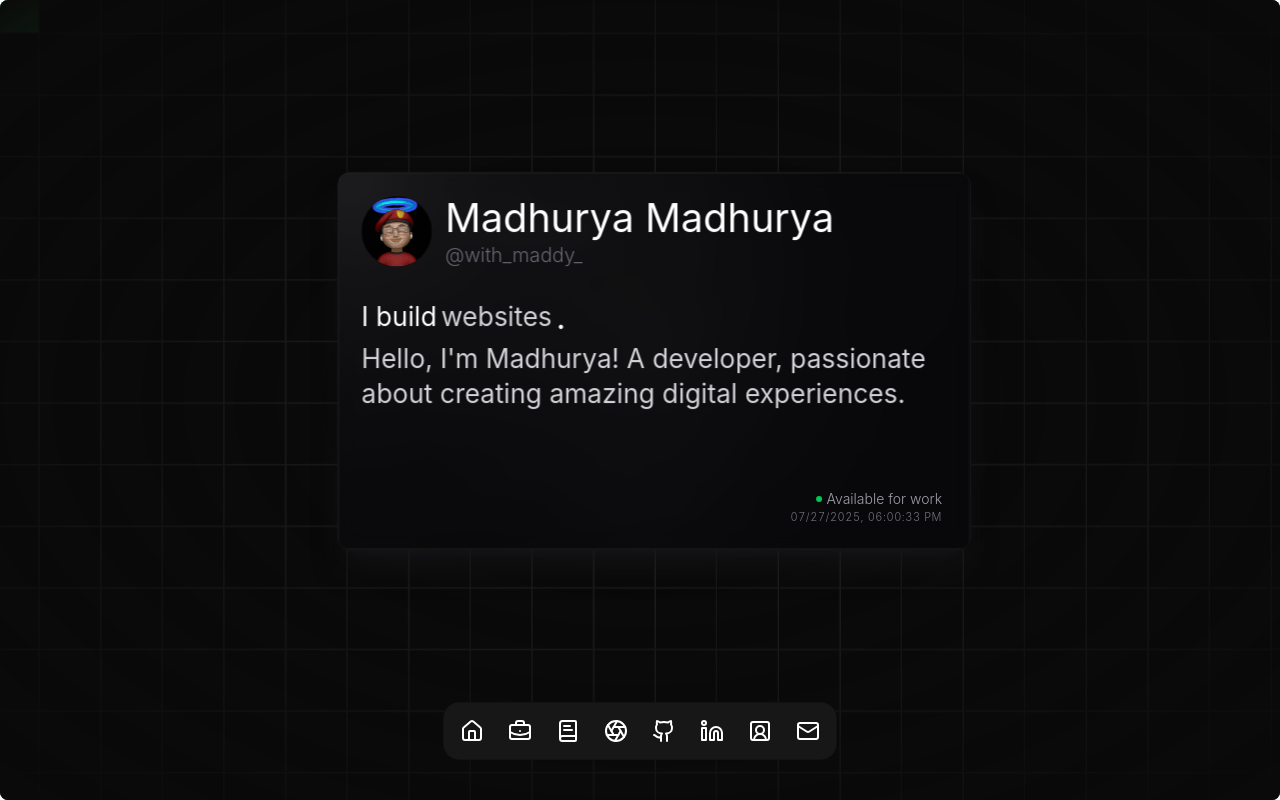
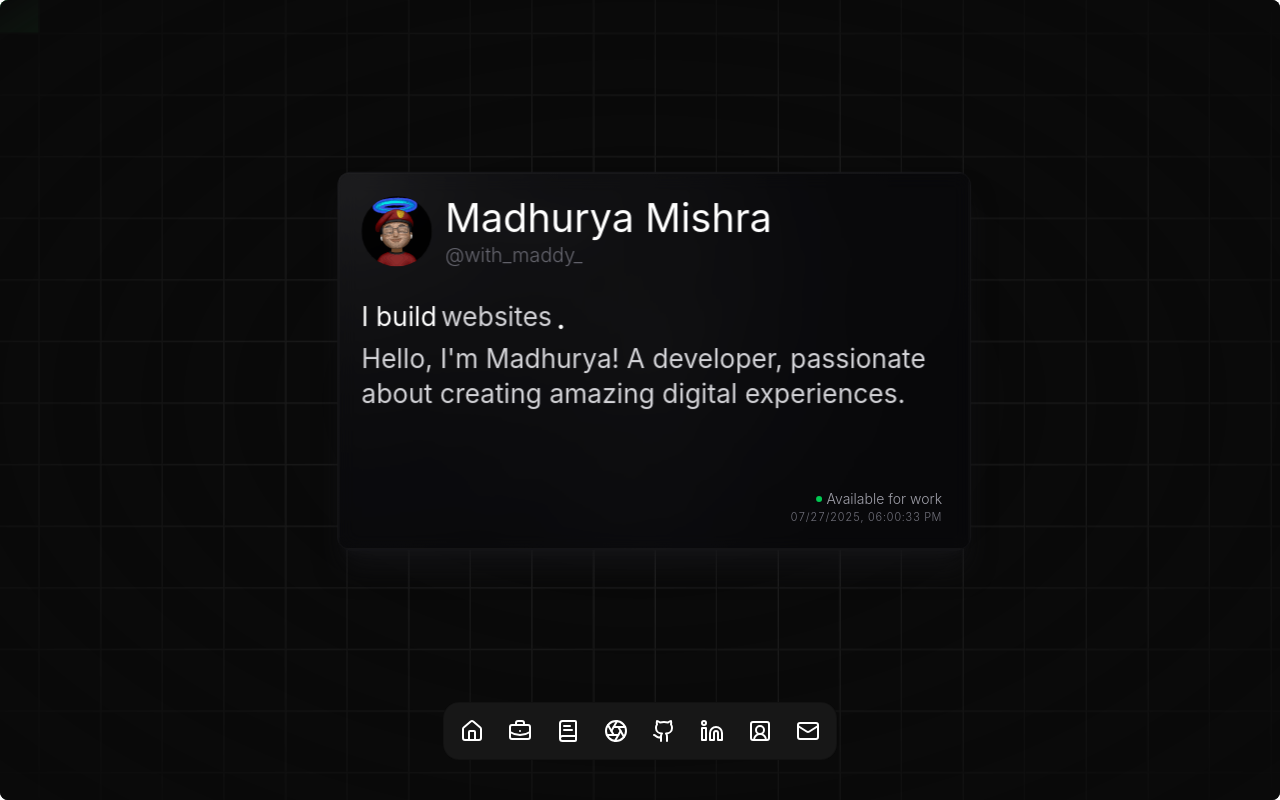
Before and after one commit to madhurya-ops/portfolio, a Next.js app in the folder my-app/: page / in a window 1280 px wide. Built offline with nearby package versions, Linux system fonts and the light colour scheme; a web font is replaced by a local one.

Commit message:
Update NameCard.tsx
Fixed the error on the name card

```diff
--- a/my-app/components/magicui/NameCard.tsx
+++ b/my-app/components/magicui/NameCard.tsx
@@ -146,7 +146,7 @@ export default function NameCard() {
                     }}
                   >
                     Madhurya
-                    Madhurya
+                    Mishra
                   </p>
                   <p className="text-lg font-mono font-light text-zinc-500/90 transition-all duration-500 ease-out">
                     @with_maddy_
```
